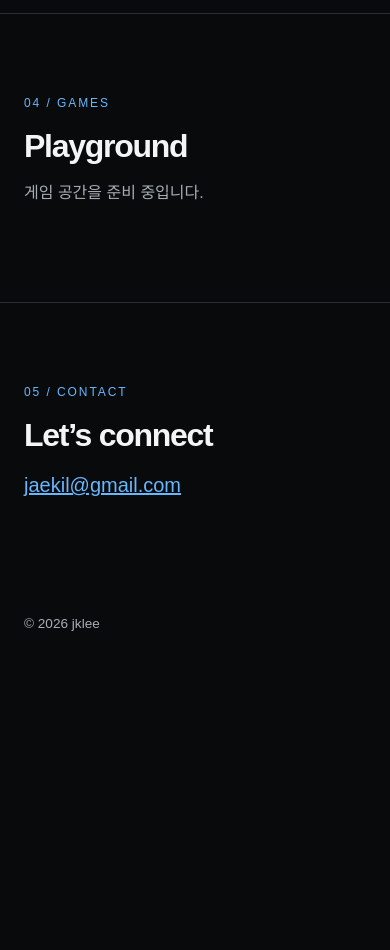
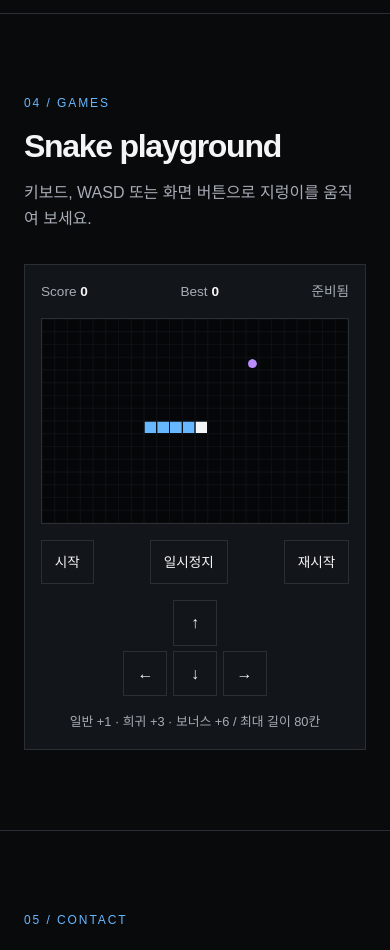
Before and after one commit to jklee249/jklee249.github.io, a plain HTML site: page index.html in a window 390 px wide. Shown: the part 1900-2850 px from the top of the page. Before the commit the page ends 2567 px from the top, so only its background shows below. Drawn offline with Linux system fonts and the light colour scheme.

Commit message:
feat: complete responsive portfolio and snake game

```diff
--- /dev/null
+++ b/game.js
@@ -0,0 +1,112 @@
+(function (root, factory) {
+  if (typeof module === 'object' && module.exports) module.exports = factory();
+  else root.SnakeGame = factory().SnakeGame;
+})(typeof window === 'undefined' ? globalThis : window, function () {
+  const WIDTH = 24;
+  const HEIGHT = 16;
+  const INITIAL_LENGTH = 5;
+  const MAX_LENGTH = 80;
+  const DIRECTIONS = {
+    up: { x: 0, y: -1 },
+    down: { x: 0, y: 1 },
+    left: { x: -1, y: 0 },
+    right: { x: 1, y: 0 }
+  };
+  const ITEMS = [
+    { name: 'normal', chance: 0.6, growth: 1, color: '#67b7ff' },
+    { name: 'rare', chance: 0.3, growth: 3, color: '#b98cff' },
+    { name: 'bonus', chance: 0.1, growth: 6, color: '#ffca67' }
+  ];
+
+  class SnakeGame {
+    constructor({ random = Math.random, width = WIDTH, height = HEIGHT } = {}) {
+      this.random = random;
+      this.width = width;
+      this.height = height;
+      this.highScore = 0;
+      this.reset();
+    }
+
+    reset() {
+      const x = Math.floor(this.width / 2);
+      const y = Math.floor(this.height / 2);
+      this.snake = Array.from({ length: INITIAL_LENGTH }, (_, index) => ({ x: x - index, y }));
+      this.direction = { ...DIRECTIONS.right };
+      this.nextDirection = { ...DIRECTIONS.right };
+      this.targetLength = INITIAL_LENGTH;
+      this.score = 0;
+      this.status = 'idle';
+      this.food = null;
+      this.spawnFood();
+    }
+
+    start() {
+      if (this.status === 'gameover') this.reset();
+      this.status = 'running';
+    }
+
+    pause() {
+      if (this.status === 'running') this.status = 'paused';
+    }
+
+    restart() {
+      this.reset();
+      this.start();
+    }
+
+    setDirection(name) {
+      const next = DIRECTIONS[name];
+      if (!next || (next.x + this.direction.x === 0 && next.y + this.direction.y === 0)) return false;
+      this.nextDirection = { ...next };
+      return true;
+    }
+
+    tick() {
+      if (this.status !== 'running') return false;
+      this.direction = { ...this.nextDirection };
+      const head = this.snake[0];
+      const nextHead = { x: head.x + this.direction.x, y: head.y + this.direction.y };
+      const eating = this.food && nextHead.x === this.food.x && nextHead.y === this.food.y;
+      const bodyToCheck = eating ? this.snake : this.snake.slice(0, -1);
+      const hitWall = nextHead.x < 0 || nextHead.x >= this.width || nextHead.y < 0 || nextHead.y >= this.height;
+      const hitSelf = bodyToCheck.some((part) => part.x === nextHead.x && part.y === nextHead.y);
+      if (hitWall || hitSelf) {
+        this.status = 'gameover';
+        this.highScore = Math.max(this.highScore, this.score);
+        return false;
+      }
+
+      this.snake.unshift(nextHead);
+      if (eating) {
+        this.score += this.food.growth;
+        this.targetLength = Math.min(MAX_LENGTH, this.targetLength + this.food.growth);
+        this.highScore = Math.max(this.highScore, this.score);
+        this.spawnFood();
+      }
+      while (this.snake.length > this.targetLength) this.snake.pop();
+      return true;
+    }
+
+    spawnFood() {
+      const free = [];
+      for (let y = 0; y < this.height; y += 1) {
+        for (let x = 0; x < this.width; x += 1) {
+          if (!this.snake.some((part) => part.x === x && part.y === y)) free.push({ x, y });
+        }
+      }
+      if (!free.length) {
+        this.food = null;
+        return;
+      }
+      const roll = this.random();
+      const type = roll < ITEMS[0].chance ? ITEMS[0] : roll < ITEMS[0].chance + ITEMS[1].chance ? ITEMS[1] : ITEMS[2];
+      this.food = { ...free[Math.floor(this.random() * free.length)], ...type };
+    }
+
+    snapshot() {
+      return { snake: this.snake.map((part) => ({ ...part })), food: this.food && { ...this.food }, score: this.score, highScore: this.highScore, status: this.status, targetLength: this.targetLength };
+    }
+  }
+
+  return { SnakeGame, ITEMS, INITIAL_LENGTH, MAX_LENGTH };
+});
--- a/index.html
+++ b/index.html
@@ -6,6 +6,7 @@
     <meta name="description" content="jklee — 삼성전자 연구원, VR 기술 및 개발">
     <title>jklee | VR Researcher</title>
     <link rel="stylesheet" href="styles.css">
+    <script src="game.js" defer></script>
     <script src="script.js" defer></script>
   </head>
   <body>
@@ -59,8 +60,30 @@
 
       <section class="section game-preview" id="games" aria-labelledby="games-title">
         <p class="eyebrow">04 / GAMES</p>
-        <h2 id="games-title">Playground</h2>
-        <p>게임 공간을 준비 중입니다.</p>
+        <h2 id="games-title">Snake playground</h2>
+        <p>키보드, WASD 또는 화면 버튼으로 지렁이를 움직여 보세요.</p>
+        <div class="game-shell">
+          <div class="game-toolbar" aria-live="polite">
+            <span>Score <strong id="game-score">0</strong></span>
+            <span>Best <strong id="game-high-score">0</strong></span>
+            <span id="game-status">준비됨</span>
+          </div>
+          <div class="game-stage">
+            <canvas id="game-board" width="480" height="320" aria-label="지렁이 게임 화면"></canvas>
+          </div>
+          <div class="game-actions">
+            <button class="game-button" id="game-start" type="button">시작</button>
+            <button class="game-button" id="game-pause" type="button">일시정지</button>
+            <button class="game-button" id="game-restart" type="button">재시작</button>
+          </div>
+          <div class="game-controls" aria-label="게임 방향 버튼">
+            <span></span><button class="game-button direction-button" data-direction="up" type="button" aria-label="위">↑</button><span></span>
+            <button class="game-button direction-button" data-direction="left" type="button" aria-label="왼쪽">←</button>
+            <button class="game-button direction-button" data-direction="down" type="button" aria-label="아래">↓</button>
+            <button class="game-button direction-button" data-direction="right" type="button" aria-label="오른쪽">→</button>
+          </div>
+          <p class="game-note">일반 +1 · 희귀 +3 · 보너스 +6 / 최대 길이 80칸</p>
+        </div>
       </section>
 
       <section class="section contact" id="contact" aria-labelledby="contact-title">
--- a/script.js
+++ b/script.js
@@ -1 +1,69 @@
-// Game implementation is reserved for the next loop.
+(() => {
+  const canvas = document.querySelector('#game-board');
+  const ctx = canvas.getContext('2d');
+  const game = new window.SnakeGame();
+  const cell = canvas.width / game.width;
+  let timer = null;
+  const statusLabels = { idle: '준비됨', running: '진행 중', paused: '일시정지', gameover: '게임 오버' };
+
+  function stopTimer() {
+    if (timer !== null) {
+      clearInterval(timer);
+      timer = null;
+    }
+  }
+
+  function draw() {
+    ctx.fillStyle = '#050607';
+    ctx.fillRect(0, 0, canvas.width, canvas.height);
+    ctx.strokeStyle = '#15191e';
+    for (let x = 0; x <= canvas.width; x += cell) { ctx.beginPath(); ctx.moveTo(x, 0); ctx.lineTo(x, canvas.height); ctx.stroke(); }
+    for (let y = 0; y <= canvas.height; y += cell) { ctx.beginPath(); ctx.moveTo(0, y); ctx.lineTo(canvas.width, y); ctx.stroke(); }
+    if (game.food) {
+      ctx.fillStyle = game.food.color;
+      ctx.beginPath();
+      ctx.arc(game.food.x * cell + cell / 2, game.food.y * cell + cell / 2, cell * .35, 0, Math.PI * 2);
+      ctx.fill();
+    }
+    game.snake.forEach((part, index) => {
+      ctx.fillStyle = index === 0 ? '#f4f5f7' : '#67b7ff';
+      ctx.fillRect(part.x * cell + 1, part.y * cell + 1, cell - 2, cell - 2);
+    });
+    if (game.status === 'gameover') {
+      ctx.fillStyle = 'rgb(0 0 0 / 65%)';
+      ctx.fillRect(0, 0, canvas.width, canvas.height);
+      ctx.fillStyle = '#f4f5f7';
+      ctx.font = 'bold 24px Arial';
+      ctx.textAlign = 'center';
+      ctx.fillText('GAME OVER', canvas.width / 2, canvas.height / 2);
+    }
+  }
+
+  function sync() {
+    document.querySelector('#game-score').textContent = game.score;
+    document.querySelector('#game-high-score').textContent = game.highScore;
+    document.querySelector('#game-status').textContent = statusLabels[game.status];
+    draw();
+  }
+
+  function startTimer() {
+    if (timer !== null) return;
+    timer = setInterval(() => {
+      game.tick();
+      sync();
+      if (game.status === 'gameover') stopTimer();
+    }, 140);
+  }
+
+  document.querySelector('#game-start').addEventListener('click', () => { game.start(); startTimer(); sync(); });
+  document.querySelector('#game-pause').addEventListener('click', () => { game.pause(); if (game.status === 'paused') stopTimer(); sync(); });
+  document.querySelector('#game-restart').addEventListener('click', () => { stopTimer(); game.restart(); startTimer(); sync(); });
+  document.querySelectorAll('[data-direction]').forEach((button) => button.addEventListener('click', () => { game.setDirection(button.dataset.direction); }));
+  document.addEventListener('keydown', (event) => {
+    const keys = { ArrowUp: 'up', w: 'up', W: 'up', ArrowDown: 'down', s: 'down', S: 'down', ArrowLeft: 'left', a: 'left', A: 'left', ArrowRight: 'right', d: 'right', D: 'right' };
+    const direction = keys[event.key];
+    if (direction) { event.preventDefault(); game.setDirection(direction); }
+    if (event.key === ' ') { event.preventDefault(); if (game.status === 'running') game.pause(); else game.start(); if (game.status === 'running') startTimer(); else stopTimer(); sync(); }
+  });
+  sync();
+})();
--- a/styles.css
+++ b/styles.css
@@ -36,6 +36,16 @@ h2 { font-size: clamp(2rem, 5vw, 4rem); letter-spacing: -.04em; }
 .skill-list { display: flex; flex-wrap: wrap; gap: .75rem; margin-top: 2rem; }
 .skill-list span { padding: .65rem .85rem; border: 1px solid var(--line); color: var(--muted); }
 .game-preview { border-top: 1px solid var(--line); border-bottom: 1px solid var(--line); }
+.game-shell { max-width: 34rem; margin-top: 2rem; padding: 1rem; border: 1px solid var(--line); background: var(--surface); }
+.game-toolbar, .game-actions { display: flex; align-items: center; justify-content: space-between; gap: .75rem; color: var(--muted); font-size: .85rem; }
+.game-toolbar strong { color: var(--text); }
+.game-stage { margin: 1rem 0; overflow: hidden; border: 1px solid var(--line); background: #050607; }
+#game-board { display: block; width: 100%; height: auto; aspect-ratio: 3 / 2; }
+.game-button { min-width: 2.75rem; min-height: 2.75rem; padding: .55rem .8rem; border: 1px solid var(--line); background: transparent; color: var(--text); cursor: pointer; font: inherit; }
+.game-button:hover, .game-button:focus-visible { border-color: var(--accent); color: var(--accent); }
+.game-controls { display: grid; grid-template-columns: repeat(3, 2.75rem); justify-content: center; gap: .35rem; margin-top: 1rem; }
+.game-controls .direction-button:nth-child(4) { grid-column: 1; }
+.game-note { margin: 1rem 0 0; color: var(--muted); font-size: .8rem; text-align: center; }
 .contact a { color: var(--accent); font-size: 1.25rem; }
 .site-footer { max-width: var(--max-width); margin: auto; padding: 2rem 1.5rem; color: var(--muted); font-size: .85rem; }
 
```
